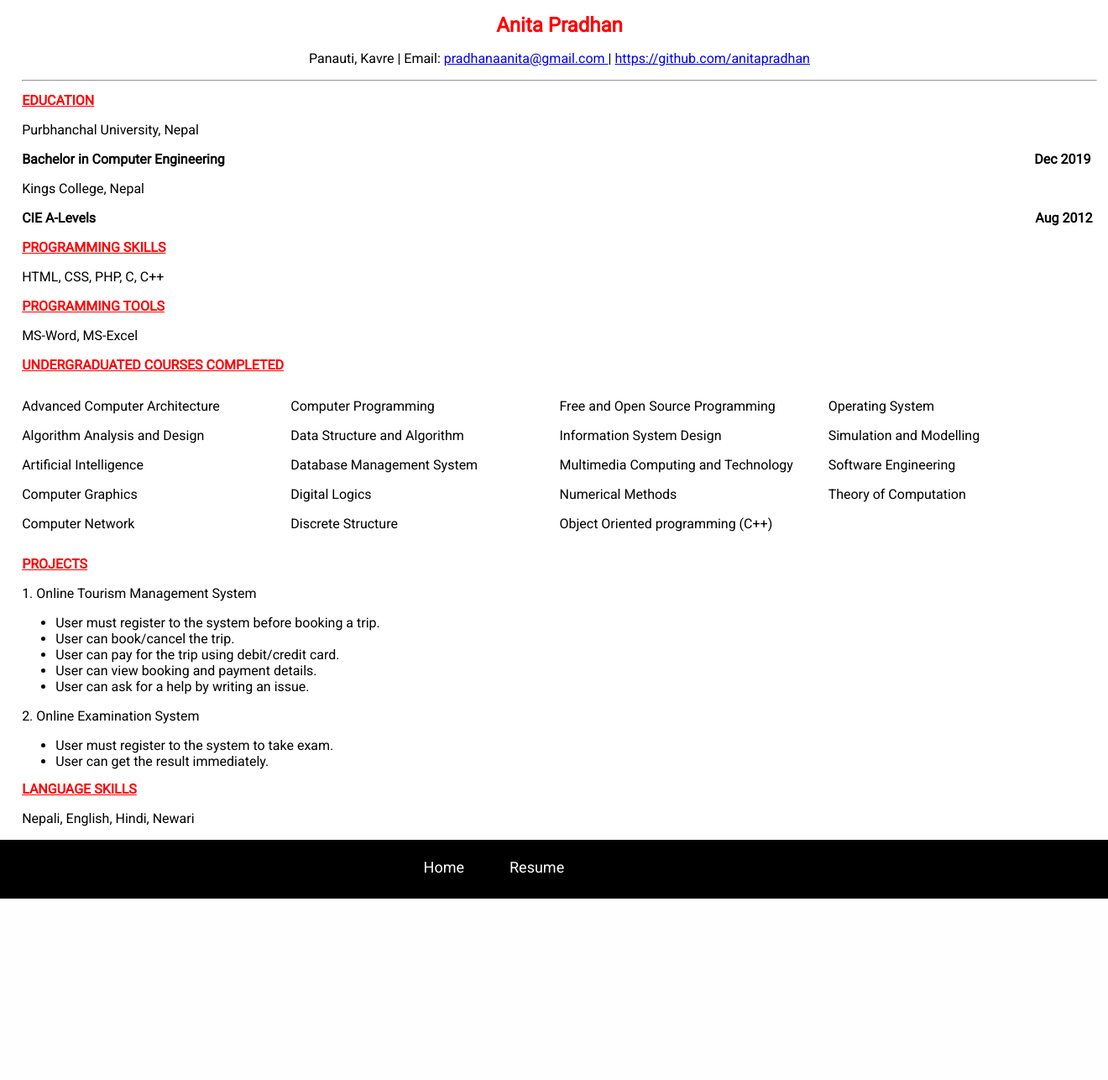
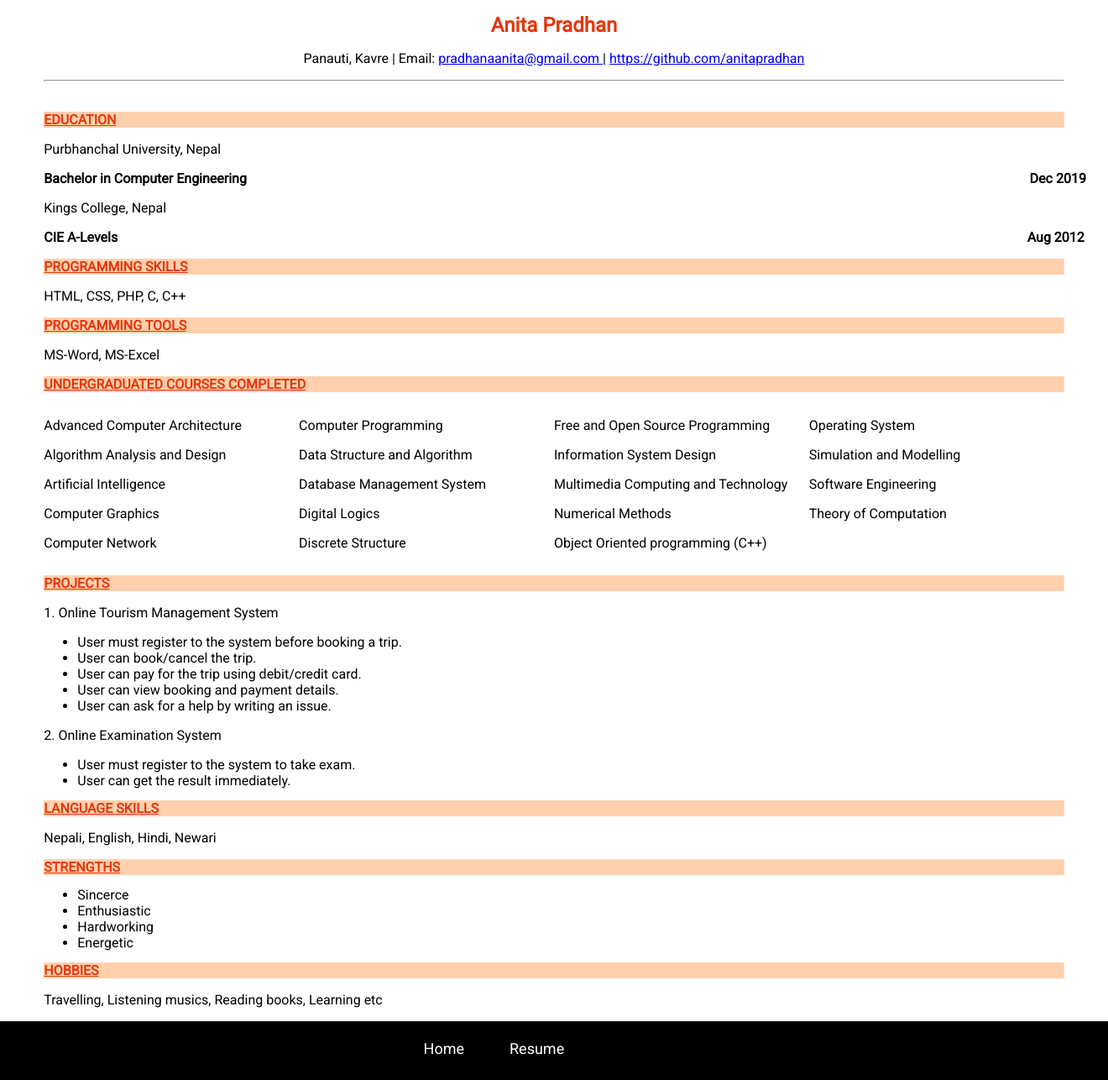
Before and after one commit to anitapradhan/anitapradhan.github.io, a PHP site: page /resume.html in a window 1320 px wide. Shown: the part 89-1375 px from the top of the page at 84% size. Before the commit the page ends 1159 px from the top, so only its background shows below. Run offline with PHP 8.4, Linux system fonts and the light colour scheme.

Commit message:
changed font and color

```diff
--- a/resume.html
+++ b/resume.html
@@ -18,12 +18,12 @@
 <div class="margi">
 	<h1>Anita Pradhan</h1>
 	<h3>Panauti, Kavre | Email: <a href="mailto:name@email.com" target="_blank"> pradhanaanita@gmail.com </a>| <a href="https://github.com/anitapradhan" target="_blank">https://github.com/anitapradhan</a></h3>
-	<hr>
+	<hr><br>
 	<h2><u>EDUCATION</u></h2>
 	<p>Purbhanchal University, Nepal</p>
-	<pre><b>Bachelor in Computer Engineering                                                                                                                                                                                                                                                   Dec 2019</b></pre>
+	<pre><b>Bachelor in Computer Engineering                                                                                                                                                                                                                                           Dec 2019</b></pre>
 	 <p>Kings College, Nepal</p>
-	<pre><b>CIE A-Levels                                                                                                                                                                                                                                                                                          Aug 2012</b></pre>
+	<pre><b>CIE A-Levels                                                                                                                                                                                                                                                                                 Aug 2012</b></pre>
 	<h2><u>PROGRAMMING SKILLS</u></h2>
 	<p>HTML, CSS, PHP, C, C++</p>
 	<h2><u>PROGRAMMING TOOLS</u></h2>
@@ -80,7 +80,16 @@
 	</ul>
 	<h2><u>LANGUAGE SKILLS</u></h2>
 	<p>Nepali, English, Hindi, Newari</p>
+	<h2><u>STRENGTHS</u></h2>
+<ul>
+		<li>Sincerce</li>
+		<li>Enthusiastic</li>
+		<li>Hardworking</li>
+		<li>Energetic</li>
 
+	</ul>
+	<h2><u>HOBBIES</u></h2>
+	<p>Travelling, Listening musics, Reading books, Learning etc</p>
 
 </div>
 <div class="footer">
--- a/style.css
+++ b/style.css
@@ -9,7 +9,8 @@
 
 h2 {
   font-size: 16px;
-  color: red;
+  color: #e4360c;
+  background: linear-gradient(180deg,rgba(255,255,255,0) 0%, #FFD0AE 0%);
    font-family: "Roboto";
 
 }
@@ -30,7 +31,7 @@
 
 }
 h1 {
-  color: red;
+  color: #e4360c;
   font-size: 24px;
   text-align: center;
    font-family: "Roboto";
@@ -46,7 +47,8 @@
 }
 
 .margi{
-	margin-left: 2%;
+	margin-left: 4%;
+	margin-right: 3%;
   font-size: 14px;
 
 }
```
